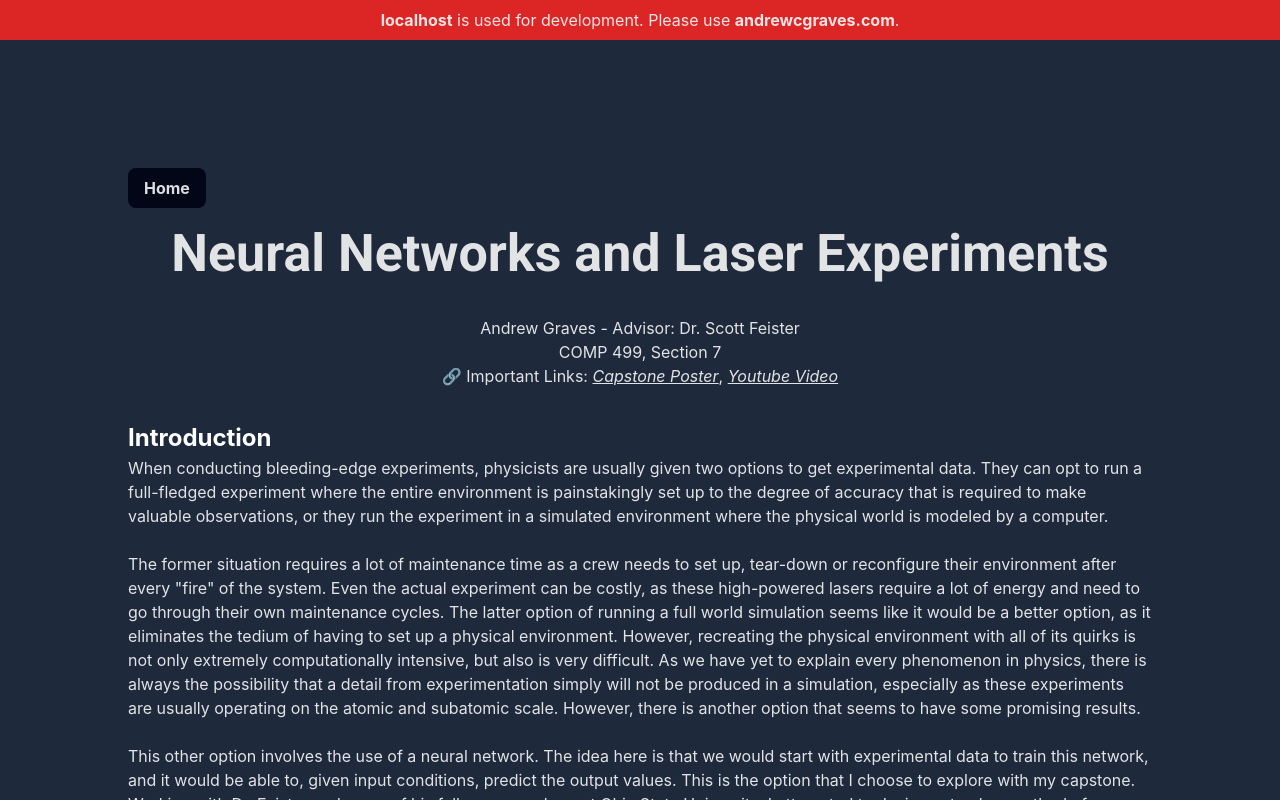
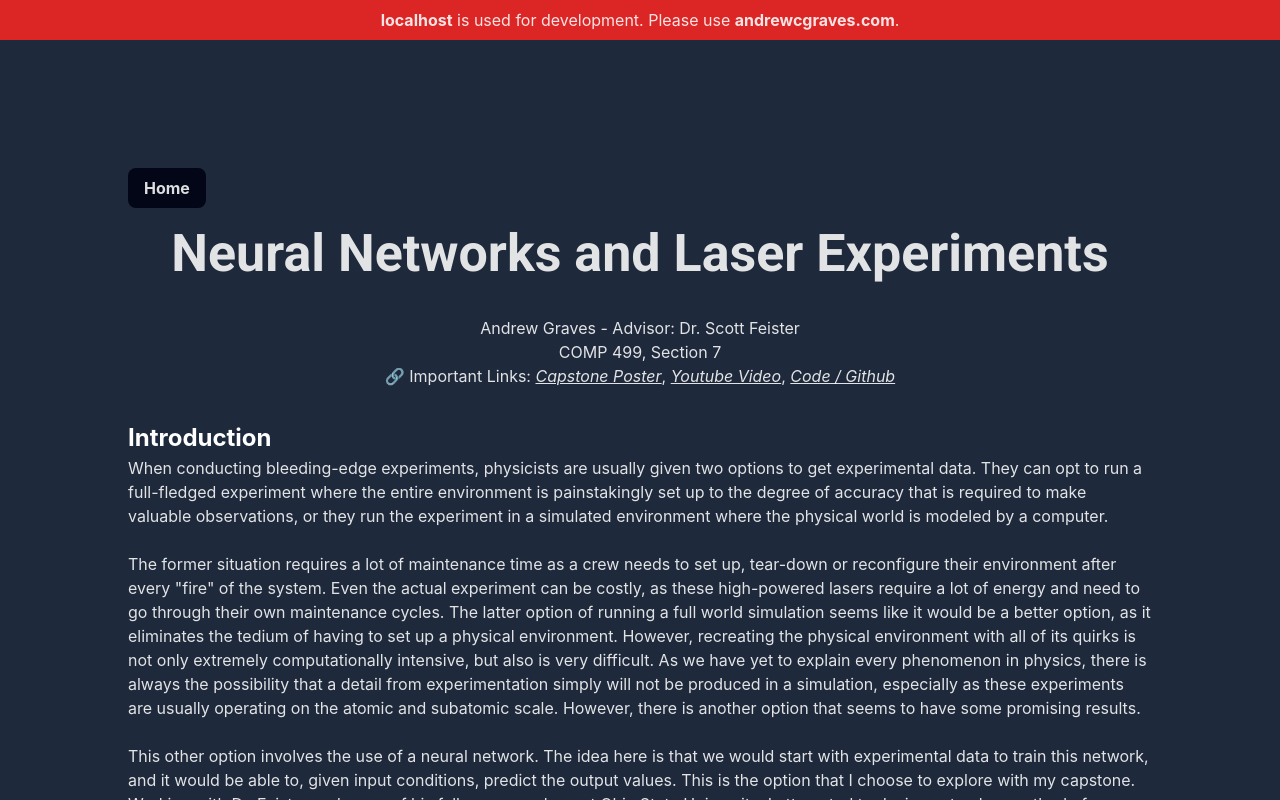
Before and after one commit to andrewcgraves/andrewcgraves.com, a Next.js app: page /capstone in a window 1280 px wide. Built offline with nearby package versions, Linux system fonts and the light colour scheme.

Commit message:
Adding github link for capstone

```diff
--- a/pages/capstone.tsx
+++ b/pages/capstone.tsx
@@ -24,7 +24,7 @@ export default function Capstone() {
                     <h1 className='mb-8'><b>Neural Networks and Laser Experiments</b></h1>
                     <p>Andrew Graves - Advisor: Dr. Scott Feister</p>
                     <p>COMP 499, Section 7</p>
-                    <p>🔗 Important Links: <a className='link' href='capstone/capstone-poster.pdf' target='_blank'>Capstone Poster</a>, <a className='link' href='https://youtu.be/tc9USxLXiAg' target='_blank'>Youtube Video</a></p>
+                    <p>🔗 Important Links: <a className='link' href='capstone/capstone-poster.pdf' target='_blank'>Capstone Poster</a>, <a className='link' href='https://youtu.be/tc9USxLXiAg' target='_blank'>Youtube Video</a>, <a className='link' href='https://github.com/andrewcgraves/capstone-2023' target='_blank'>Code / Github</a></p>
                 </div>
                 <div className='items-start'>
                     <div>
```
